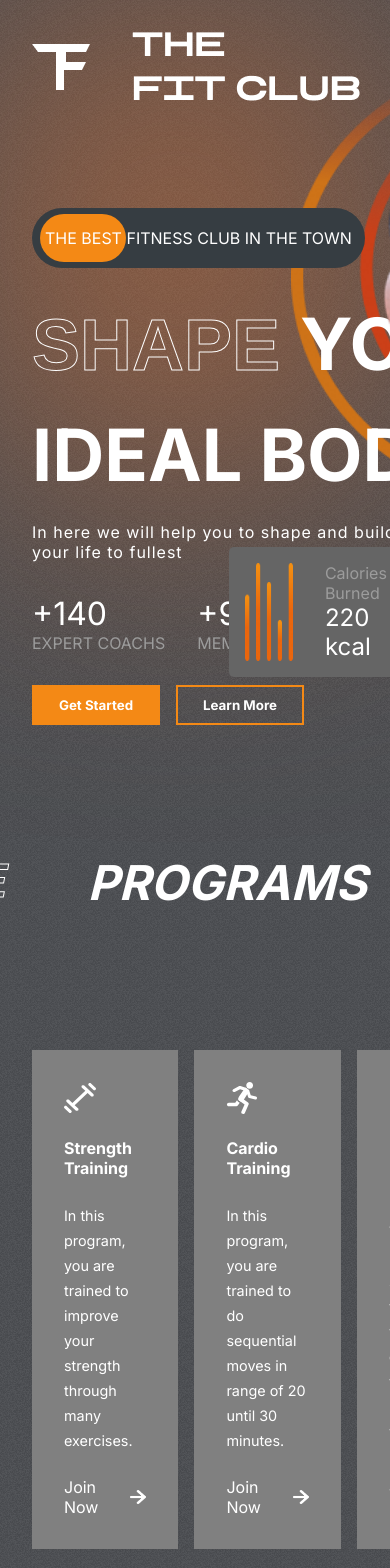
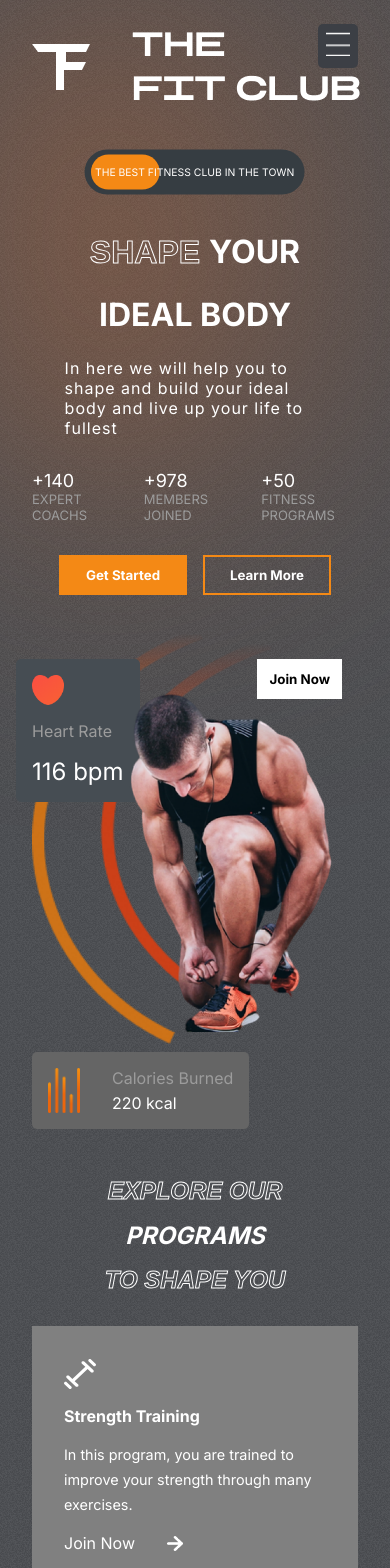
Before and after one commit to joaovieira23/fit-club, a React (Create React App) app: page / in a window 390 px wide. Shown: the top 1568 px of the page. Built offline with nearby package versions, Linux system fonts and the light colour scheme; the HTML template or start-up script is replaced by a standard one.

Commit message:
feat: making responsive

```diff
--- a/src/components/Header/Header.scss
+++ b/src/components/Header/Header.scss
@@ -16,3 +16,18 @@
     color: var(--orange);
     cursor: pointer;
 };
+
+@media screen and (max-width: 768px) {
+    .header>:nth-child(2) {
+        position: fixed;
+        right: 2rem;
+        z-index: 99;
+    }
+
+    .header-menu {
+        flex-direction: column;
+        background-color: var(--appColor);
+        padding: 2rem;
+
+    }
+}
--- a/src/components/Header/Header.tsx
+++ b/src/components/Header/Header.tsx
@@ -1,18 +1,37 @@
-import React from 'react';
+import React, { useState } from 'react';
 import './Header.scss';
+import Bars from '../../assets/bars.png';
 import Logo from '../../assets/logo.png';
 
 const Header = () => {
+
+    const mobile = window.innerWidth <= 768 ? true : false;
+    const [menuOpened, setMenuOpened] = useState(false);
     return (
         <div className="header">
             <img className="logo" src={Logo} alt="" />
-            <ul className="header-menu">
-                <li>Home</li>
-                <li>Programs</li>
-                <li>Why us</li>
-                <li>Plans</li>
-                <li>Testimonials</li>
-            </ul>
+            {menuOpened === false && mobile === true ? (
+                <div
+                    style={{
+                        backgroundColor: 'var(--appColor)',
+                        padding: '0.5rem',
+                        borderRadius: '5px'
+                    }}
+
+                    onClick={() => setMenuOpened(true)}
+                >
+                    <img src={Bars} alt="Menu" style={{ width: '1.5rem', height: '1.5rem' }} />
+                </div>
+            ) : (
+                <ul className="header-menu">
+                    <li onClick={() => setMenuOpened(false)}>Home</li>
+                    <li onClick={() => setMenuOpened(false)}>Programs</li>
+                    <li onClick={() => setMenuOpened(false)}>Why us</li>
+                    <li onClick={() => setMenuOpened(false)}>Plans</li>
+                    <li onClick={() => setMenuOpened(false)}>Testimonials</li>
+                </ul>
+            )}
+
         </div>
     );
 }
--- a/src/components/Hero/Hero.scss
+++ b/src/components/Hero/Hero.scss
@@ -188,3 +188,84 @@
     height: 30rem;
     left: 0;
 }
+
+@media screen and (max-width: 768px) {
+    .hero {
+        flex-direction: column;
+    }
+
+    .hero-blur {
+        width: 14rem;
+    }
+
+    .the-best-ad {
+        margin-top: 0;
+        font-size: small;
+        align-self: center;
+        transform: scale(0.8);
+    }
+
+    .hero-text {
+        font-size: xx-large;
+        align-items: center;
+        justify-content: center;
+    }
+
+    .hero-text > div>:nth-of-type(3) {
+        font-size: small;
+        font-weight: 200;
+        letter-spacing: 1px;
+        text-align: center;
+    }
+
+    .hero-buttons {
+        justify-content: center;
+    }
+
+    .figures > div > span:nth-of-type(1) {
+        font-size: large;
+    }
+
+    .figures > div > span:nth-of-type(2) {
+        font-size: small;
+    }
+
+    .right-h {
+        position: relative;
+        background: none;
+    }
+
+    .heart-rate {
+        left: 1rem;
+        top: 2rem;
+    }
+
+    .calories {
+        position: relative;
+        top: 5rem;
+        left: 2rem;
+    }
+
+    .calories>img {
+        width: 2rem;
+    }
+
+    .calories > div > :nth-child(2) {
+        color: white;
+        font-size: 1rem;
+    }
+
+    .hero-image {
+        position: relative;
+        width: 15rem;
+        left: 7rem;
+        top: 4rem;
+        align-self: center;
+    }
+
+    .hero-image-back {
+        width: 15rem;
+        left: 2rem;
+        top: 0rem;
+    }
+}
--- a/src/components/Hero/Hero.tsx
+++ b/src/components/Hero/Hero.tsx
@@ -11,7 +11,8 @@
 
 const Hero = () => {
 
-    const transition = {type: 'spring', duration: 3}
+    const transition = {type: 'spring', duration: 3};
+    const mobile = window.innerWidth <= 768 ? true : false;
 
     return (
         <div className="hero">
@@ -22,7 +23,7 @@
                 {/* the best ad */}
                 <div className="the-best-ad">
                     <motion.div
-                        initial={{ left: '238px' }}
+                        initial={{ left: mobile ? '165px' : '238px' }}
                         whileInView={{ left: '8px' }}
                         transition={{...transition, type: 'tween'}}
                     ></motion.div>
--- a/src/components/Join/Join.scss
+++ b/src/components/Join/Join.scss
@@ -53,3 +53,19 @@
     background-color: var(--orange);
     color: white;
 }
+
+@media screen and (max-width: 768px) {
+    .Join {
+        flex-direction: column;
+        gap: 1rem;
+    }
+
+    .left-j {
+        font-size: x-large;
+        flex-direction: column;
+    }
+
+    .right-j {
+        padding: 2rem;
+    }
+}
--- a/src/components/Plans/Plans.scss
+++ b/src/components/Plans/Plans.scss
@@ -86,3 +86,13 @@
 .plans>:nth-child(2) > button {
     color: orange;
 }
+
+@media screen and (max-width: 768px) {
+    .plans {
+        flex-direction: column;
+    }
+
+    .plans>:nth-child(2) {
+        transform: none;
+    }
+}
--- a/src/components/Programs/Programs.scss
+++ b/src/components/Programs/Programs.scss
@@ -61,3 +61,18 @@
     background: var(--planCard);
     cursor: pointer;
 }
+
+@media screen and (max-width: 768px) {
+    .programs-header {
+        flex-direction: column;
+        gap: 1rem;
+        font-size: x-large;
+        align-items: center;
+        justify-content: center;
+        margin-top: 2rem;
+    }
+
+    .program-categories {
+        flex-direction: column;
+    }
+}
--- a/src/components/Reasons/Reasons.scss
+++ b/src/components/Reasons/Reasons.scss
@@ -86,3 +86,33 @@
 .partners > img {
     width: 2.5rem;
 }
+
+@media screen and (max-width: 768px) {
+    .Reasons {
+        flex-direction: column;
+    }
+
+    .left-r {
+        grid-auto-rows: auto;
+        overflow: hidden;
+    }
+
+    .left-r > :nth-child(1) {
+        width: 7rem;
+        height: 17rem;
+    }
+
+    .left-r > :nth-child(2) {
+        width: 15rem;
+        height: 10rem;
+    }
+
+    .left-r > :nth-child(3) {
+        width: 7rem;
+    }
+
+    .left-r > :nth-child(4) {
+        width: 7rem;
+        height: 6rem;
+    }
+}
--- a/src/components/Testimonials/Testimonials.css
+++ b/src/components/Testimonials/Testimonials.css
@@ -1,4 +1,4 @@
-.Testimonials {
+.testimonials {
     display: flex;
     gap: 1rem;
     padding: 0 2rem;
@@ -77,3 +77,42 @@
     width: 1.5rem;
     cursor: pointer;
 }
+
+@media screen and (max-width: 768px) {
+    .testimonials {
+        flex-direction: column;
+    }
+
+    .left-t>:nth-child(2)
+    ,.left-t>:nth-child(3) {
+        font-size: xx-large;
+    }
+
+    .right-t {
+        display: flex;
+        flex-direction: column;
+        align-items: center;
+        justify-content: center;
+        gap: 2rem;
+    }
+
+    .right-t>div {
+        position: relative;
+        display: none;
+    }
+
+    .right-t>img {
+        top: 0;
+        right: 0;
+        position: relative;
+        align-self: center;
+    }
+
+    .right-t>:last-child {
+        display: block;
+        bottom: 0;
+        left: 0;
+    }
+
+
+}
--- a/src/components/Testimonials/Testimonials.tsx
+++ b/src/components/Testimonials/Testimonials.tsx
@@ -11,7 +11,7 @@
     const tLength = testimonialsData.length;
 
   return (
-    <div className="Testimonials">
+    <div className="testimonials">
         <div className="left-t">
             <span>Testimonials</span>
             <span className="stroke-text">What they</span>
```
